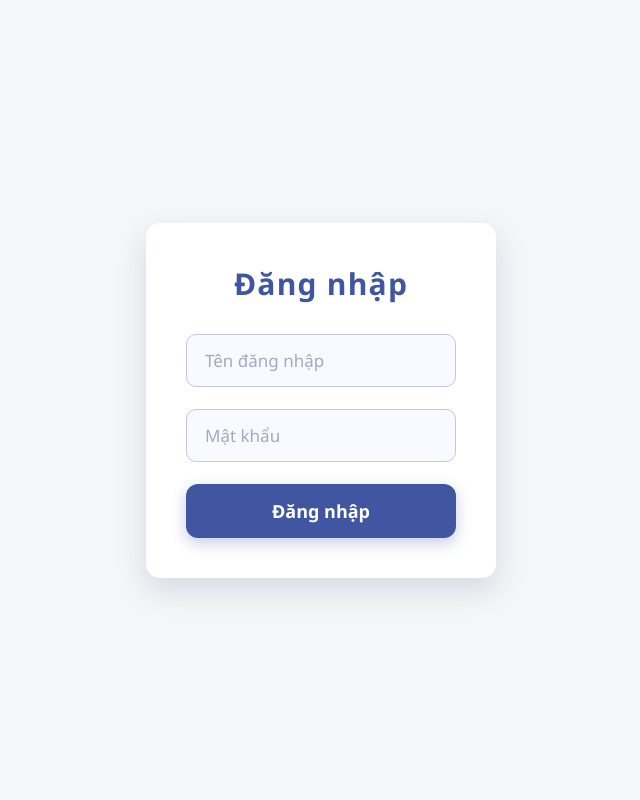
After one commit to QuangHuan1005/DuAn1_Nhom2, a PHP site: page /base_du_an_1/views/login.php in a window 1280 px wide. The commit adds this page. Shown: the whole page, without its empty margins (319-959 px from the left). Run offline with PHP 8.4, Linux system fonts and the light colour scheme.

Commit message:
đănng nhập

```diff
--- a/admin/controllers/DashboardController.php
+++ b/admin/controllers/DashboardController.php
@@ -2,6 +2,7 @@
 
 class DashboardController {
     public function index() {
-        require_once "./views/dashboard.php";
+      require_once __DIR__ . '/../views/dashboard.php';
+
     }
 }
--- a/admin/views/dashboard.php
+++ b/admin/views/dashboard.php
@@ -5,7 +5,7 @@
 <!-- Mirrored from themesbrand.com/velzon/html/master/index.html by HTTrack Website Copier/3.x [XR&CO'2014], Tue, 29 Oct 2024 07:29:52 GMT -->
 
 <head>
-
+      <base href="/duan1_nhom2/admin/">
     <meta charset="utf-8" />
     <title>Dashboard | NN Shop</title>
     <meta name="viewport" content="width=device-width, initial-scale=1.0">
--- /dev/null
+++ b/assets/client/login.css
@@ -0,0 +1,102 @@
+/* Reset cơ bản */
+* {
+  margin: 0;
+  padding: 0;
+  box-sizing: border-box;
+  font-family: 'Segoe UI', Tahoma, Geneva, Verdana, sans-serif;
+  color: #444;
+}
+
+/* Nền trang */
+body, html {
+  height: 100%;
+  background: #f4f6f8; /* nền trắng ngả xám dịu mắt */
+  display: flex;
+  justify-content: center;
+  align-items: center;
+  padding: 20px;
+}
+
+/* Container login */
+.login-container {
+  background: #fff;
+  padding: 40px 40px;
+  border-radius: 14px;
+  box-shadow: 0 12px 30px rgba(40, 57, 101, 0.15);
+  width: 350px;
+  max-width: 100%;
+  text-align: center;
+}
+
+/* Tiêu đề */
+.login-container h2 {
+  margin-bottom: 30px;
+  font-weight: 700;
+  font-size: 30px;
+  color: #4056a1;
+  letter-spacing: 1.2px;
+}
+
+/* Thông báo lỗi */
+.login-container p {
+  color: #d64545;
+  margin-bottom: 20px;
+  font-weight: 600;
+  font-size: 14px;
+}
+
+/* Input chung */
+.login-container input[type="text"],
+.login-container input[type="password"] {
+  width: 100%;
+  padding: 14px 18px;
+  margin-bottom: 22px;
+  border: 1.8px solid #c0c7e0;
+  border-radius: 10px;
+  font-size: 17px;
+  transition: all 0.3s ease;
+  background: #f8faff;
+  color: #344767;
+}
+
+.login-container input[type="text"]::placeholder,
+.login-container input[type="password"]::placeholder {
+  color: #a3a9c1;
+}
+
+/* Focus input */
+.login-container input[type="text"]:focus,
+.login-container input[type="password"]:focus {
+  border-color: #4056a1;
+  box-shadow: 0 0 8px rgba(64, 86, 161, 0.3);
+  outline: none;
+  background: #fff;
+}
+
+/* Nút đăng nhập */
+.login-container button {
+  width: 100%;
+  padding: 15px 0;
+  background: #4056a1;
+  border: none;
+  border-radius: 12px;
+  font-size: 18px;
+  color: #fff;
+  font-weight: 700;
+  cursor: pointer;
+  transition: background-color 0.3s ease;
+  box-shadow: 0 5px 15px rgba(64, 86, 161, 0.3);
+}
+
+.login-container button:hover {
+  background: #2c3a87;
+  box-shadow: 0 7px 20px rgba(44, 58, 135, 0.6);
+}
+
+/* Responsive nhỏ */
+@media (max-width: 400px) {
+  .login-container {
+    width: 90%;
+    padding: 30px 20px;
+  }
+}
--- a/commons/env.php
+++ b/commons/env.php
@@ -7,7 +7,7 @@
 
 define('DB_HOST'    , 'localhost');
 define('DB_PORT'    , 3306);
-define('DB_NAME'    , 'base_du_an_1');  // Tên database
+define('DB_NAME'    , 'da1_nhom2');  // Tên database
 define('DB_USERNAME', 'root');
 define('DB_PASSWORD', '');
 
--- a/models/Student.php
+++ /dev/null
@@ -1,6 +0,0 @@
-<?php
-
-class Student
-{
-
-}
--- /dev/null
+++ b/views/login.php
@@ -0,0 +1,24 @@
+<!DOCTYPE html>
+<html lang="vi">
+<head>
+    <meta charset="UTF-8" />
+    <meta name="viewport" content="width=device-width, initial-scale=1" />
+    <title>Đăng nhập</title>
+    <link rel="stylesheet" href="assets/client/login.css" />
+</head>
+<body>
+    <div class="login-container">
+        <h2>Đăng nhập</h2>
+
+        <?php if (!empty($error)) : ?>
+            <p style="color: red; margin-bottom: 16px;"><?php echo htmlspecialchars($error); ?></p>
+        <?php endif; ?>
+
+        <form action="index.php?act=handle-login" method="post">
+            <input type="text" name="username" placeholder="Tên đăng nhập" required />
+            <input type="password" name="password" placeholder="Mật khẩu" required />
+            <button type="submit">Đăng nhập</button>
+        </form>
+    </div>
+</body>
+</html>
```
Also changed, not shown: admin/index.php (+8 -6 lines), controllers/HomeController.php (+37 -2 lines), index.php (+16 -8 lines), models/User.php (added, +15 -0 lines).
